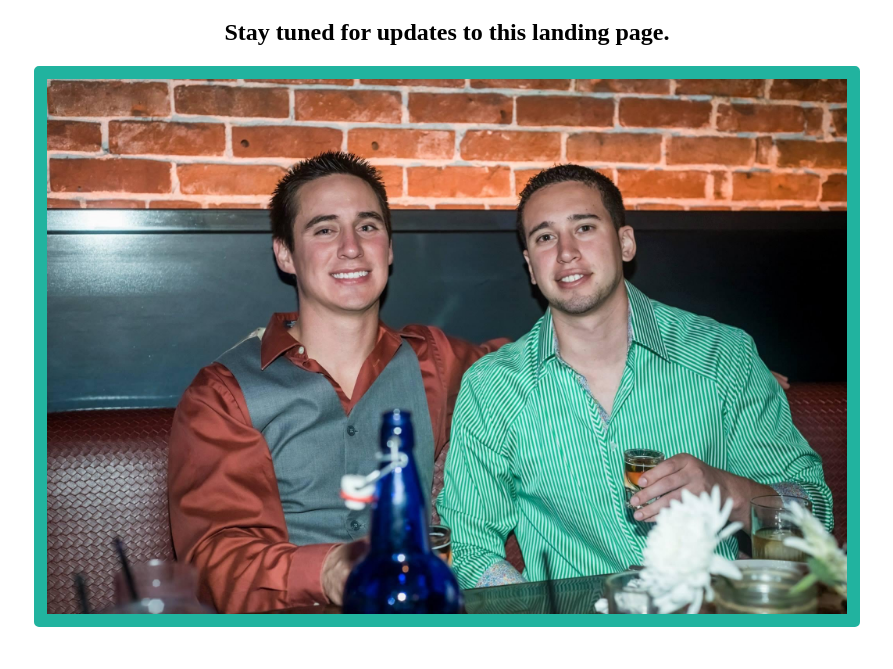
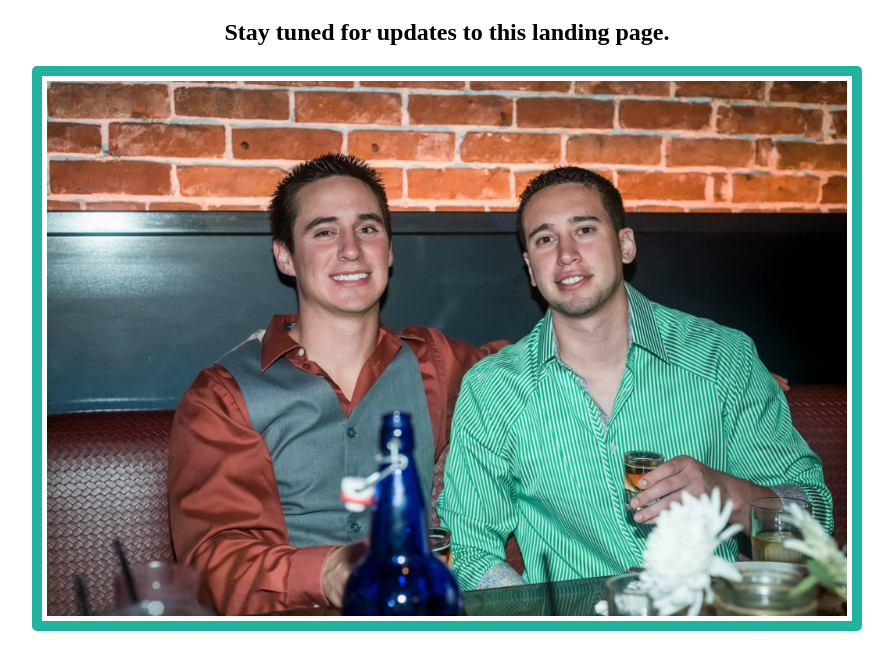
Before and after one commit to falcon2539/FSG-Prop-Mgmt, a plain HTML site: page index.html in a window 1280 px wide. Shown: the part 61-730 px from the top of the page, without its empty margins (193-1086 px from the left). Drawn offline with Linux system fonts and the light colour scheme.

Commit message:
Adjusted the border around Justin and Alex's photo

```diff
--- a/index.html
+++ b/index.html
@@ -12,7 +12,7 @@
         <h2>Stay tuned for updates to this landing page.</h2>
 
         <div>
-            <img src="Jay-and-Falc.jpg" alt="Justin is TINY!!!" width="800" height="535" style="border: 13px solid rgb(33, 179, 159); border-radius: 5px">
+            <img src="Jay-and-Falc.jpg" alt="Justin is TINY!!!" width="800" height="535" style="border: 10px solid rgb(33, 179, 159); border-radius: 5px; padding: 5px">
         </div>
     </div>
 
```
